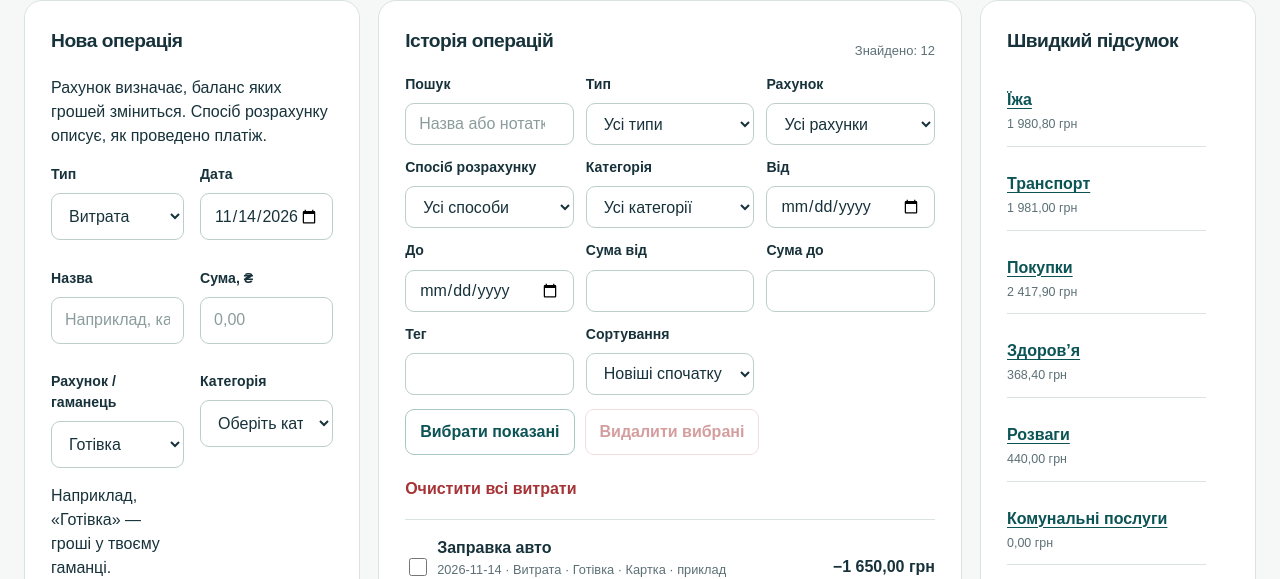
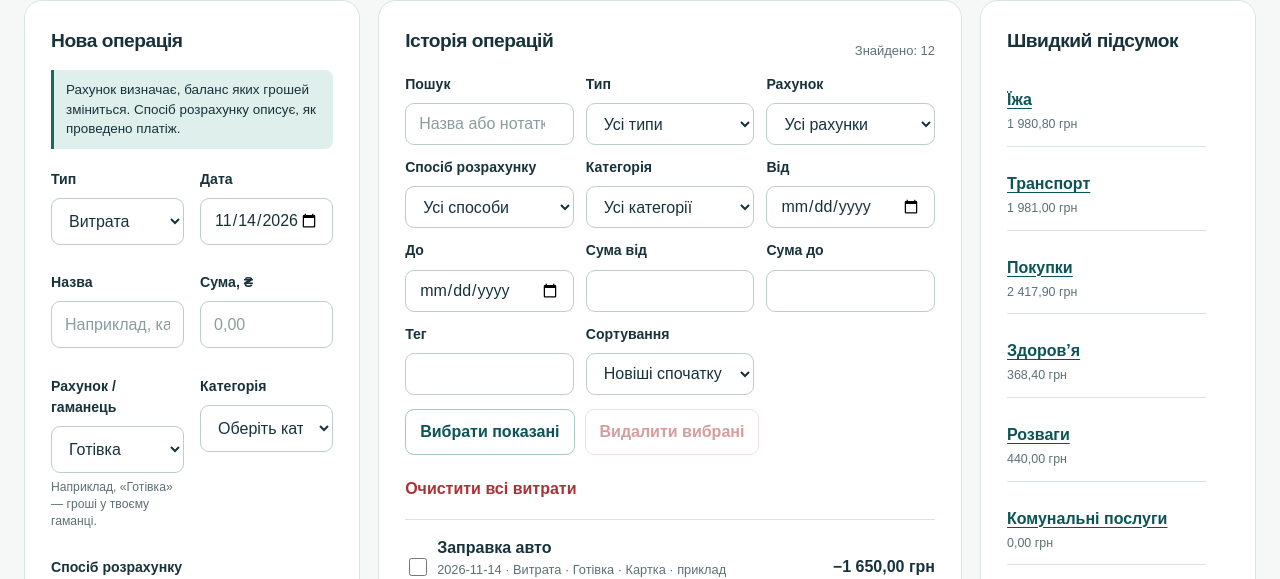
Before and after one commit to Slovko/ITSTEP, a plain HTML site: page 14.11.2026/expense-tracker/transactions.html in a window 1280 px wide. Shown: the part 221-800 px from the top of the page. Drawn offline with Linux system fonts and the light colour scheme.

Commit message:
Clarify account and payment method in transaction form

```diff
--- a/14.11.2026/expense-tracker/enhancements.css
+++ b/14.11.2026/expense-tracker/enhancements.css
@@ -37,3 +37,6 @@ body[data-page=transactions] .shell{width:min(1500px,calc(100% - 48px))}
   #transactions .filter-grid,#transactions .category-totals{grid-template-columns:minmax(0,1fr)}
   #transactions .transaction-item .row-actions{justify-content:flex-start}
 }
+
+#transactions .account-payment-explainer{margin:-6px 0 20px;padding:10px 12px;border-left:3px solid var(--teal);border-radius:0 8px 8px 0;background:var(--mint);font-size:.84rem;line-height:1.45}
+#transactions .field-hint{margin:6px 0 0;color:var(--muted);font-size:.76rem;line-height:1.4}
```
